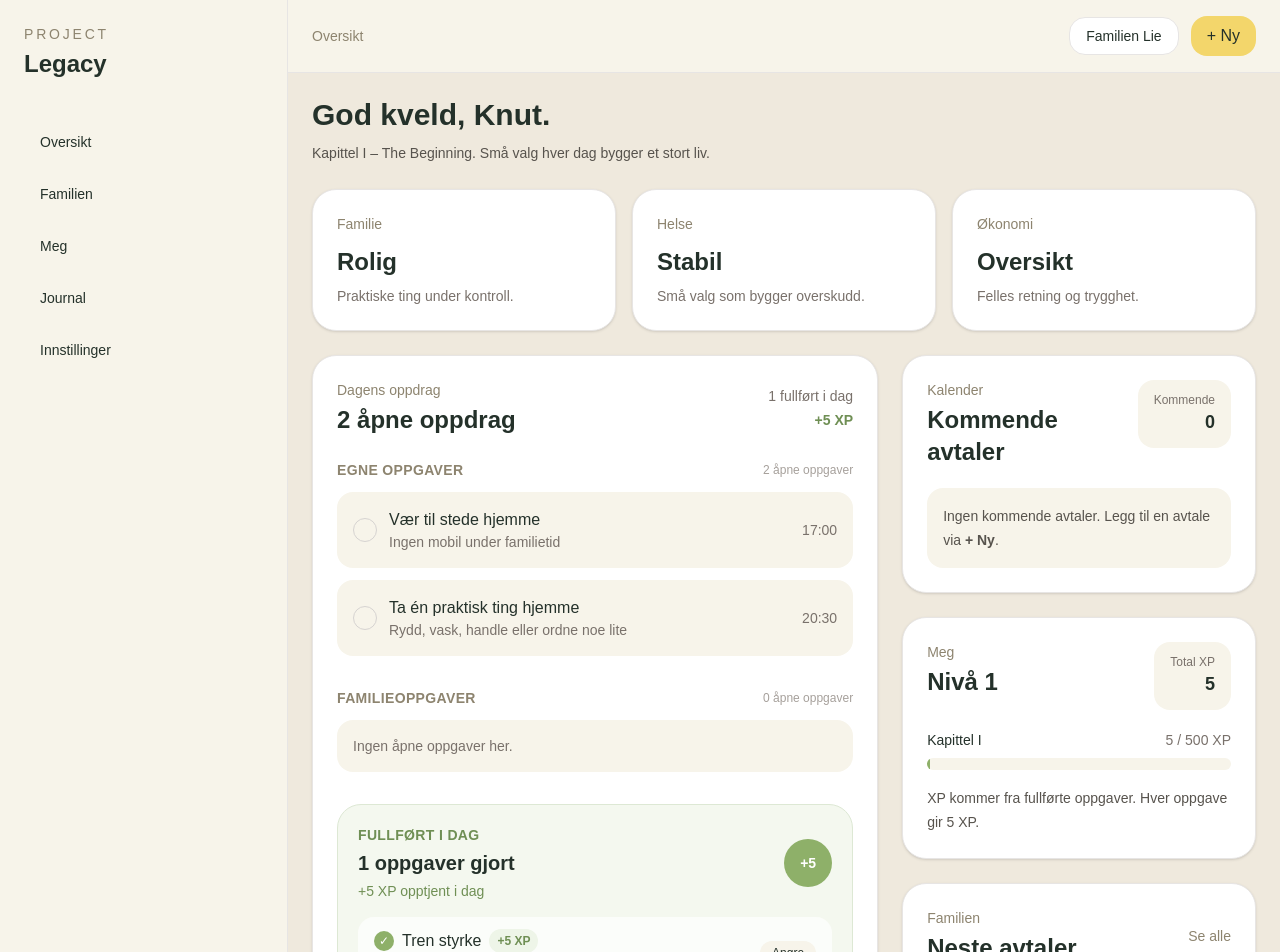
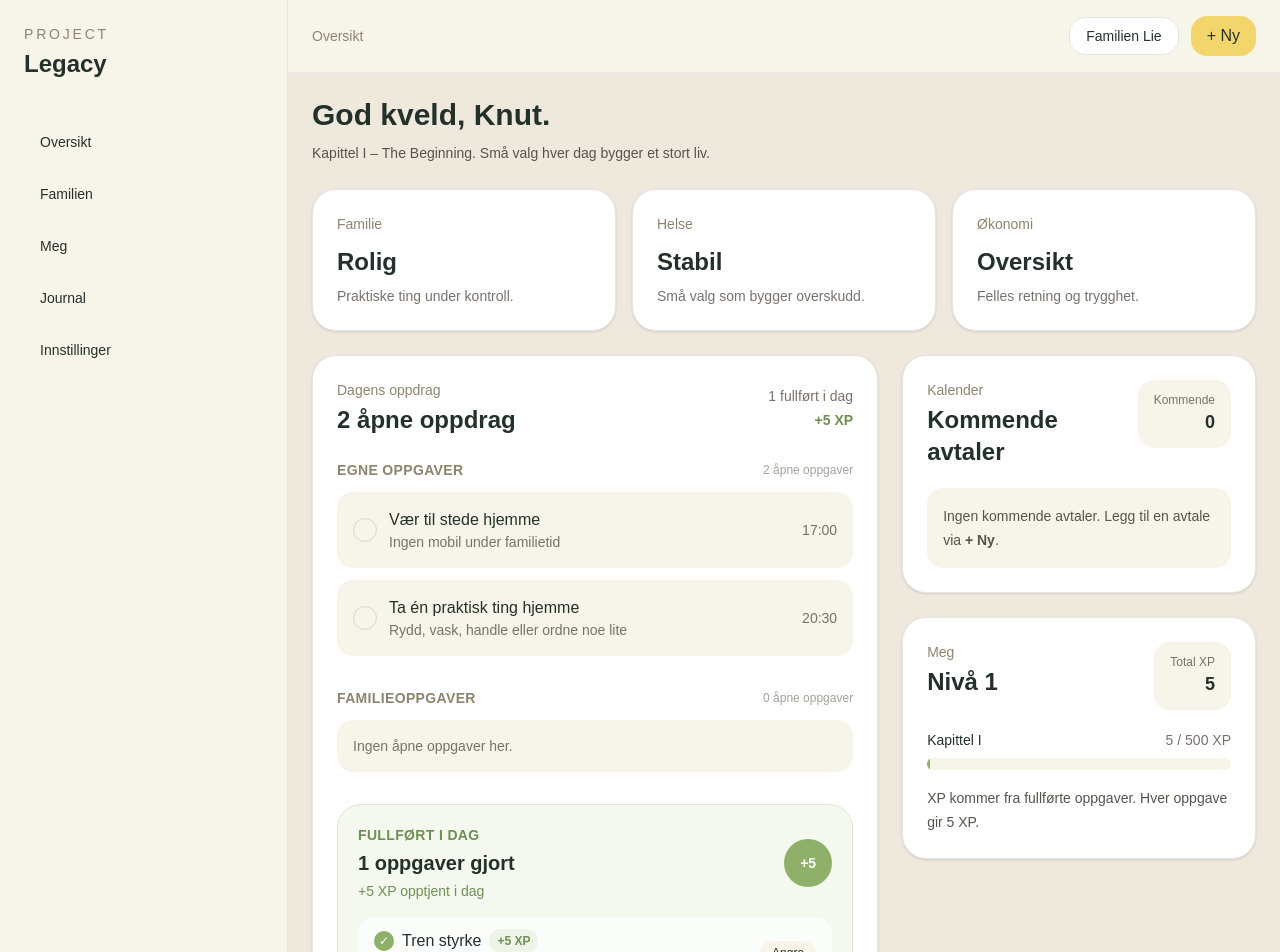
Before and after one commit to knutemiljl-hue/project-legacy, a Next.js app: page / in a window 1280 px wide. Shown: the top 952 px of the page. Built offline with nearby package versions, Linux system fonts and the light colour scheme.

Commit message:
remove static upcoming events card

```diff
--- a/app/page.tsx
+++ b/app/page.tsx
@@ -3,7 +3,6 @@ import CharacterSummary from "@/components/dashboard/CharacterSummary";
 import DailyTasks from "@/components/dashboard/DailyTasks";
 import FinanceSummary from "@/components/dashboard/FinanceSummary";
 import StatusCard from "@/components/dashboard/StatusCard";
-import UpcomingEvents from "@/components/dashboard/UpcomingEvents";
 import ShoppingList from "@/components/shopping/ShoppingList";
 import { statusCards } from "@/data/dashboard";
 
@@ -41,7 +40,6 @@ export default function Home() {
         <div className="space-y-6">
           <FamilyCalendar compact />
           <CharacterSummary />
-          <UpcomingEvents />
         </div>
       </section>
     </main>
```
